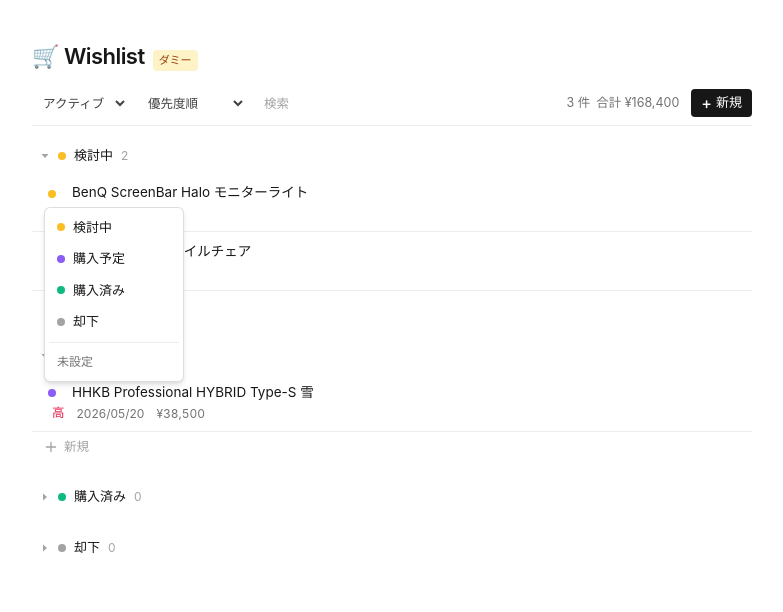
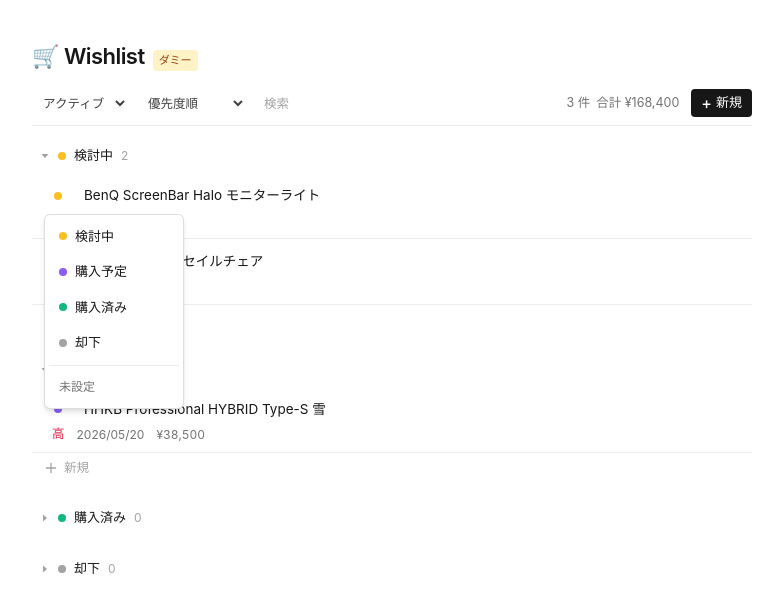
Before and after one commit to eh6gac4/notion-wishlist, a Next.js app: page / in a window 1280 px wide. Both pictures are taken after a click on the button 300 px from the left and 193 px from the top of the page. Shown: the top 612 px of the page, without its empty margins (248-1031 px from the left). Built offline with nearby package versions, Linux system fonts and the light colour scheme.

Commit message:
fix(ui): enlarge status change button hit area for easier tapping (#10)

```diff
--- a/components/StatusMenu.tsx
+++ b/components/StatusMenu.tsx
@@ -39,8 +39,8 @@ export function StatusMenu({
       <button
         type="button"
         onClick={() => setOpen((v) => !v)}
-        className={`inline-flex items-center rounded transition hover:bg-neutral-100 dark:hover:bg-white/5 ${
-          compact ? "p-1" : "px-1.5 py-0.5"
+        className={`inline-flex items-center justify-center rounded transition hover:bg-neutral-100 dark:hover:bg-white/5 ${
+          compact ? "h-7 w-7" : "px-2 py-1"
         }`}
         aria-haspopup="menu"
         aria-expanded={open}
@@ -63,7 +63,7 @@ export function StatusMenu({
                 onChange(s);
                 setOpen(false);
               }}
-              className="flex w-full items-center gap-2 rounded px-2 py-1.5 text-left text-[13px] hover:bg-neutral-100 dark:hover:bg-white/5"
+              className="flex w-full items-center gap-2 rounded px-2.5 py-2 text-left text-[13px] hover:bg-neutral-100 dark:hover:bg-white/5"
             >
               <StatusDot status={s} />
               {s}
@@ -77,7 +77,7 @@ export function StatusMenu({
               onChange(null);
               setOpen(false);
             }}
-            className="flex w-full items-center rounded px-2 py-1.5 text-left text-[12px] text-neutral-500 hover:bg-neutral-100 dark:text-neutral-400 dark:hover:bg-white/5"
+            className="flex w-full items-center rounded px-2.5 py-2 text-left text-[12px] text-neutral-500 hover:bg-neutral-100 dark:text-neutral-400 dark:hover:bg-white/5"
           >
             未設定
           </button>
```
